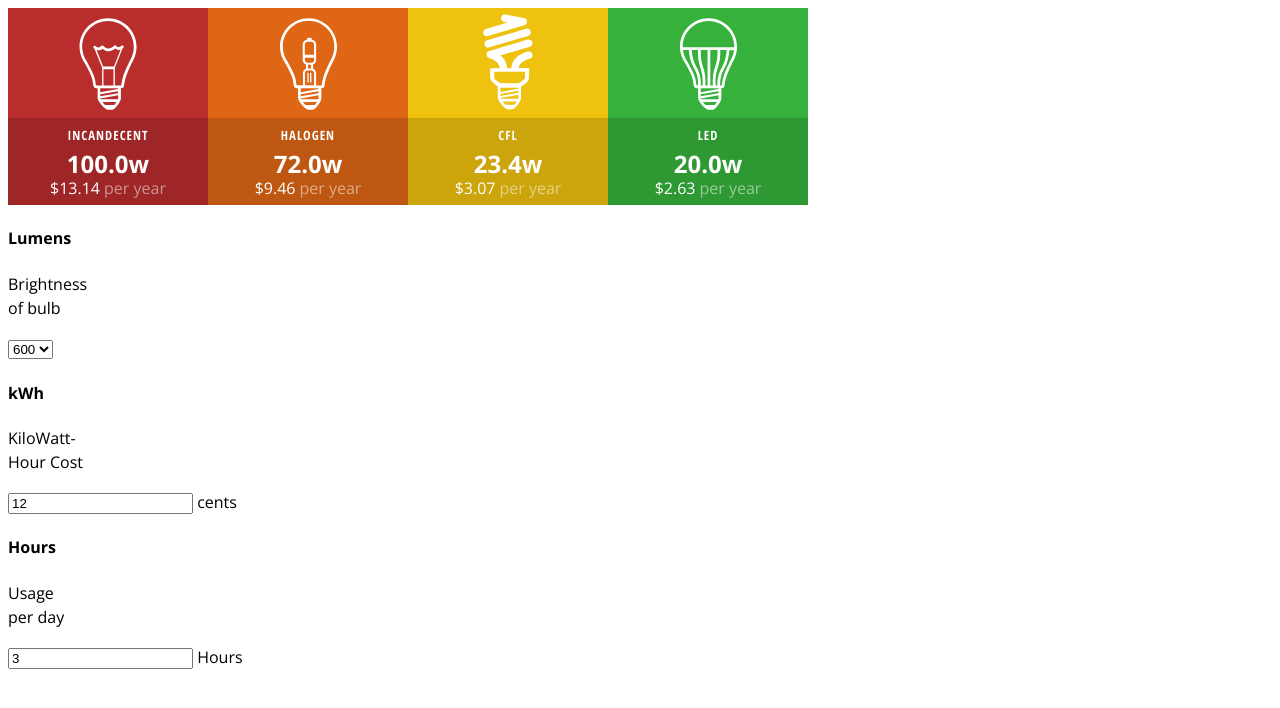
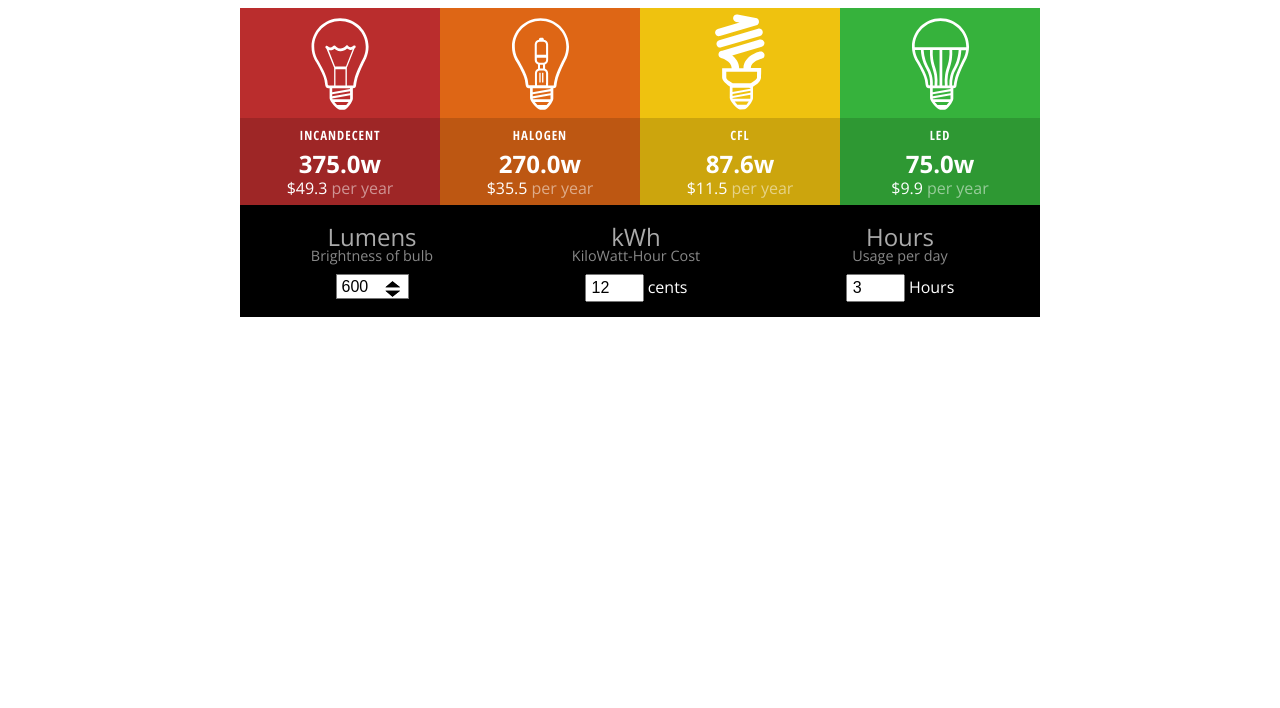
Before and after one commit to niyasc/Learning-Angular-JS, a PHP site: page / in a window 1280 px wide. Shown: the top 708 px of the page. Run offline with PHP 8.4, Linux system fonts and the light colour scheme.

Commit message:
Calculator Completed

```diff
--- a/angular_calc/assets/calculator.css
+++ b/angular_calc/assets/calculator.css
@@ -1,7 +1,7 @@
 /* CSS Document */
 @import url(https://fonts.googleapis.com/css?family=Open+Sans:300,700|Open+Sans+Condensed:700);
 
-#myCalculator { margin: 0; padding: 0; font-size: 16px; font-family: 'Open Sans', sans-serif; font-weight: 300; line-height: 24px; max-width: 800px; }
+#myCalculator {margin: auto; 0; padding: 0; font-size: 16px; font-family: 'Open Sans', sans-serif; font-weight: 300; line-height: 24px; max-width: 800px; }
 
 
 /* CSS rules go here */
@@ -81,3 +81,108 @@
   color: rgba(255, 255, 255, 0.5);
   padding-left: 4px;
 }
+
+#myCalculator form {
+  background: black;
+  margin: 0;
+  padding: 10px 0;
+}
+
+#myCalculator form br {
+  display: none;
+}
+
+#myCalculator form > div {
+  color: white;
+  width: 33%;
+  float: left;
+  text-align: center;
+  padding: 10px 0 5px 0;
+}
+
+#myCalculator form::after {
+  content: '';
+  display: block;
+  clear: both;
+}
+
+#myCalculator form h4 {
+  color: #aaa;
+  margin: 0 0 -5px 0;
+  font-size: 1.5em;
+  font-weight: 300;
+}
+
+#myCalculator form p {
+  color: #888;
+  margin: 0 0 6px 0;
+  font-size:  0.9em;
+}
+
+#myCalculator form input[type="number"] {
+  width: 50px;
+  text-align: left;
+  font-size: 1em;
+  padding: 3px 0px 3px 5px;
+}
+
+#myCalculator form select {
+  font-size: 1em;
+  -webkit-appearance: none;
+  -moz-appearance: none;
+  -ms-appearance: none;
+  -o-appearance: none;
+  appearance: none;
+  background: #fff url('images/icons_arrows.svg') no-repeat right 6px;
+  background-size: 30px 20px;
+  padding: 3px 30px 3px 5px;
+}
+
+#myCalculator form select::-ms-expand {
+  display: none;
+}
+
+@media screen and(max-width: 500px) {
+  #myCalculator {
+    font-size: 15px;
+  }
+  #myCalculator main section {
+    background-size: 45px 71px;
+    padding-top: 80px;
+  }
+  #myCalculator main h4 {
+    margin: 0;
+    font-size: 0.75em;
+    letter-spacing: 0;
+  }
+  #myCalculator main p {
+    font-size: 1.1em;
+  }
+  #myCalculator main p+p {
+    font-size: 1em;
+  }
+  #myCalculator main p + p::after {
+    display: block;
+    margin-top: -10px;
+    color: #fff;
+  }
+
+  #myCalculator form h4 {
+    font-size: 1.1em;
+    margin: 0;
+  }
+  #myCalculator form p {
+    font-size: .8em;
+    line-height: 14px;
+  }
+  #myCalculator form br {
+    display: inline;
+  }
+  #myCalculator form input[type='number'] {
+    width: 30px;
+    font-size: .8em;
+  }
+  #myCalculator form select {
+    font-size: .8em;
+  }
+}
--- a/angular_calc/assets/calculator.js
+++ b/angular_calc/assets/calculator.js
@@ -1,3 +1,40 @@
 /* JavaScript Document */
+(function() {
+  var app = angular.module('myCalculator', []);
+  app.controller('CalculatorController', ['$scope', function($scope) {
+    $scope.lumen_options = [375, 600, 900, 1125, 1600];
+    $scope.current_lumens = 600;
+    $scope.current_cost = 12;
+    $scope.current_hours = 3;
+    $scope.total_days = 365;
 
-/* Script goes here */
+    $scope.inc_conversion = 0.625;
+    $scope.hal_conversion = 0.450;
+    $scope.cfl_conversion = 0.146;
+    $scope.led_conversion = 0.125;
+
+    $scope.calculate = function () {
+      $scope.inc_wattage = ($scope.current_lumens * $scope.inc_conversion).toFixed(1);
+      $scope.hal_wattage = ($scope.current_lumens * $scope.hal_conversion).toFixed(1);
+      $scope.cfl_wattage = ($scope.current_lumens * $scope.cfl_conversion).toFixed(1);
+      $scope.led_wattage = ($scope.current_lumens * $scope.led_conversion).toFixed(1);
+
+      if($scope.current_hours > 24) {
+        $scope.current_hours = 24;
+      }
+      if($scope.current_hours < 0) {
+        $scope.current_hours = 0;
+      }
+
+      var total_hours = $scope.total_days * $scope.current_hours;
+      var cost = $scope.current_cost / 100;
+
+      $scope.inc_cost = ((($scope.inc_wattage * total_hours) / 1000) * cost).toFixed(1);
+      $scope.hal_cost = ((($scope.hal_wattage * total_hours) / 1000) * cost).toFixed(1);
+      $scope.cfl_cost = ((($scope.cfl_wattage * total_hours) / 1000) * cost).toFixed(1);
+      $scope.led_cost = ((($scope.led_wattage * total_hours) / 1000) * cost).toFixed(1);
+    };
+
+    $scope.calculate();
+  }]);
+})();
--- a/angular_calc/index.html
+++ b/angular_calc/index.html
@@ -1,5 +1,5 @@
 <!DOCTYPE html>
-<html>
+<html ng-app="myCalculator">
 <head>
 	<meta http-equiv="Content-Type" content="text/html; charset=utf-8">
 	<meta name="viewport" content=
@@ -13,34 +13,34 @@
 	<title>Calculator</title>
 </head>
 <body>
-	<div id="myCalculator">
+	<div id="myCalculator" ng-controller="CalculatorController">
 		<main>
 			<section class="inc">
 				<div>
 					<h4>Incandecent</h4>
-					<p>100.0</p>
-					<p>13.14</p>
+					<p>{{inc_wattage}}</p>
+					<p>{{inc_cost}}</p>
 				</div>
 			</section>
 			<section class="hal">
 				<div>
 					<h4>Halogen</h4>
-					<p>72.0</p>
-					<p>9.46</p>
+					<p>{{hal_wattage}}</p>
+					<p>{{hal_cost}}</p>
 				</div>
 			</section>
 			<section class="cfl">
 				<div>
 					<h4>CFL</h4>
-					<p>23.4</p>
-					<p>3.07</p>
+					<p>{{cfl_wattage}}</p>
+					<p>{{cfl_cost}}</p>
 				</div>
 			</section>
 			<section class="led">
 				<div>
 					<h4>LED</h4>
-					<p>20.0</p>
-					<p>2.63</p>
+					<p>{{led_wattage}}</p>
+					<p>{{led_cost}}</p>
 				</div>
 			</section>
 		</main>
@@ -48,20 +48,20 @@
 			<div>
 				<h4>Lumens</h4>
 				<p>Brightness <br>of bulb</p>
-				<select>
-					<option value="600">600</option>
-					<option value="900">900</option>
+				<select ng-change="calculate()" ng-model="current_lumens" ng-options="o for o in lumen_options">
+					<!-- <option value="600">600</option>
+					<option value="900">900</option> -->
 				</select>
 			</div>
 			<div>
 				<h4>kWh</h4>
 				<p>KiloWatt-<br>Hour Cost</p>
-				<input type="number" value="12"> cents</input>
+				<input ng-change="calculate()" type="number" ng-model="current_cost" value="{{current_cost}}"> cents</input>
 			</div>
 			<div>
 				<h4>Hours</h4>
 				<p>Usage <br>per day</p>
-				<input type="number" value="3"> Hours</input>
+				<input ng-change="calculate()" type="number" ng-model="current_hours" value="{{current_hours}}"> Hours</input>
 			</div>
 		</form>
 	</div>
```
